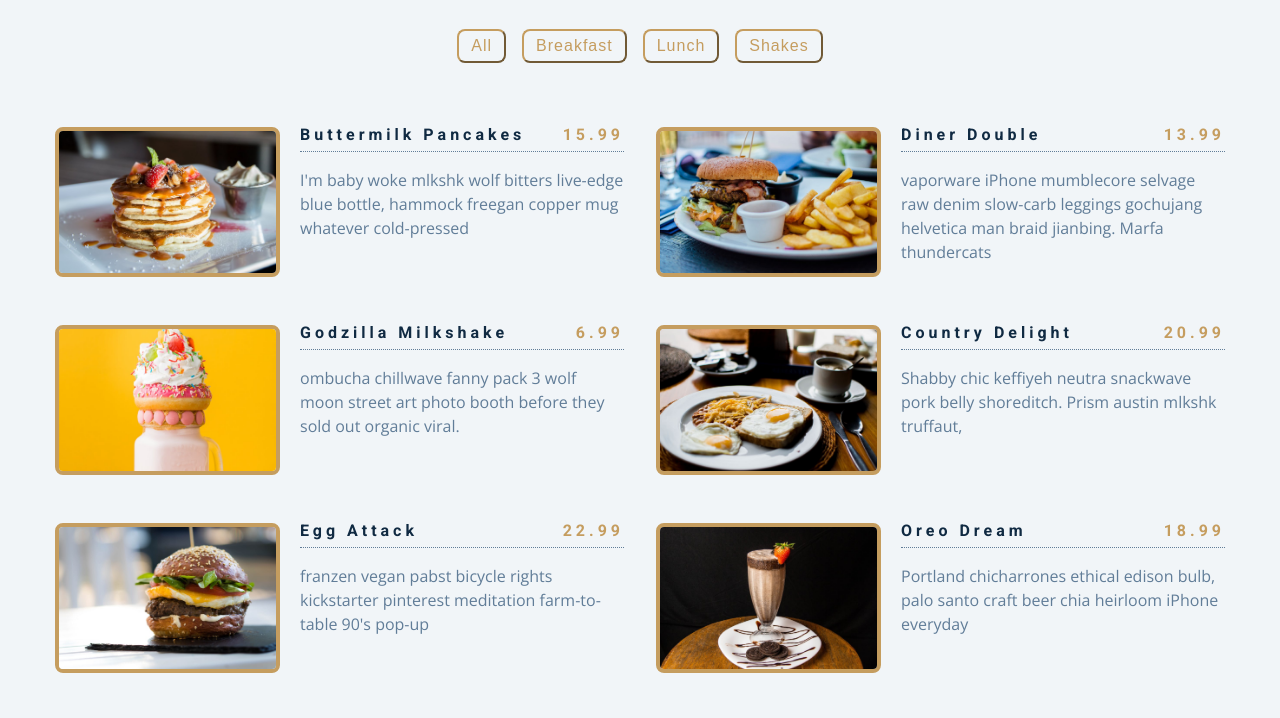
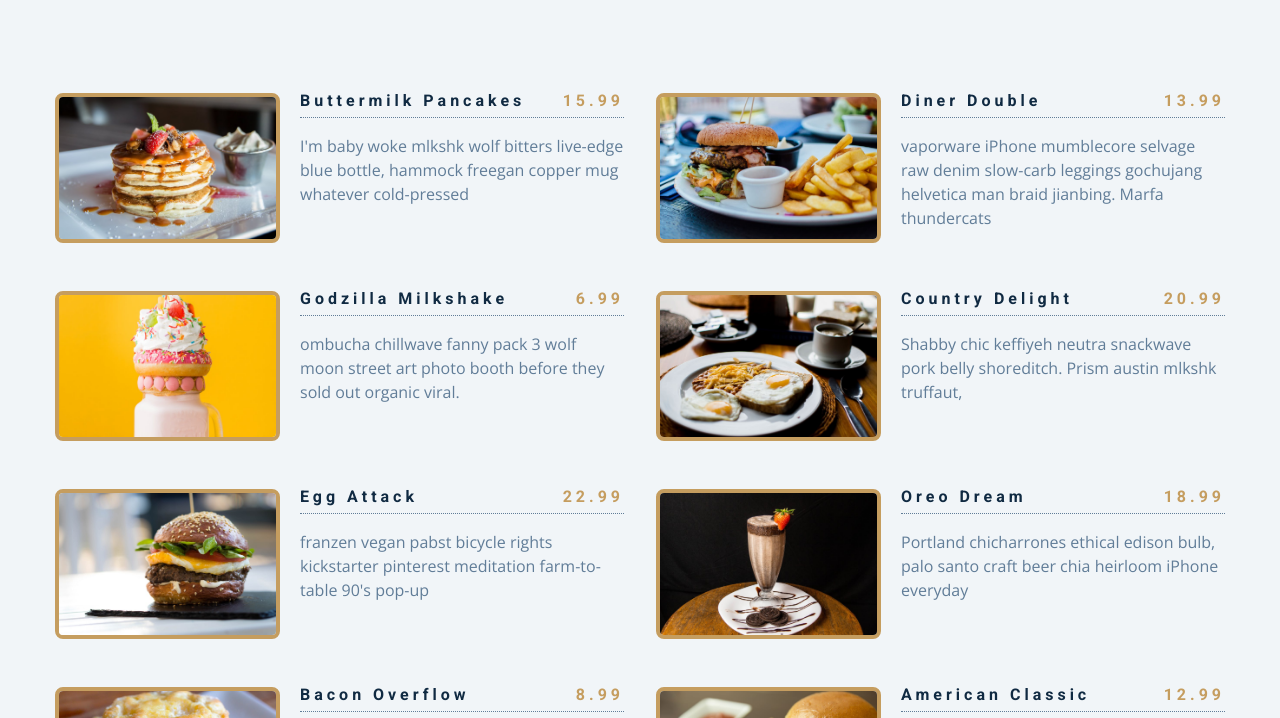
Before and after one commit to JuanPabloNSZ/mini-projects, a plain HTML site: page menu-project/index.html in a window 1280 px wide. Shown: the part 91-809 px from the top of the page. Drawn offline with nearby package versions, Linux system fonts and the light colour scheme.

Commit message:
Delete the content from btn-container and section-center

```diff
--- a/menu-project/index.html
+++ b/menu-project/index.html
@@ -20,33 +20,9 @@
 				<div class="underline"></div>
 			</div>
 			<!-- Filter buttons -->
-			<div class="btn-container">
-				<button class="filter-btn" type="button" data-id="all">All</button>
-				<button class="filter-btn" type="button" data-id="breakfast">
-					Breakfast
-				</button>
-				<button class="filter-btn" type="button" data-id="lunch">Lunch</button>
-				<button class="filter-btn" type="button" data-id="shakes">
-					Shakes
-				</button>
-			</div>
+			<div class="btn-container"></div>
 			<!-- Menu items -->
-			<div class="section-center">
-				<!-- <article class="menu-item">
-					<img src="/menu-item.jpeg" class="photo" alt="menu item" />
-					<div class="item-info">
-						<header>
-							<h4 class="item-name">Buttemilk pancakes</h4>
-							<h4 class="price">$15</h4>
-						</header>
-						<p class="item-text">
-							Lorem, ipsum dolor sit amet consectetur adipisicing elit. Aliquam
-							dolor nihil laudantium id est. Eius accusantium vel accusamus ipsa
-							voluptates.
-						</p>
-					</div>
-				</article> -->
-			</div>
+			<div class="section-center"></div>
 		</section>
 		<!-- javascript -->
 		<script src="main.js"></script>
```
